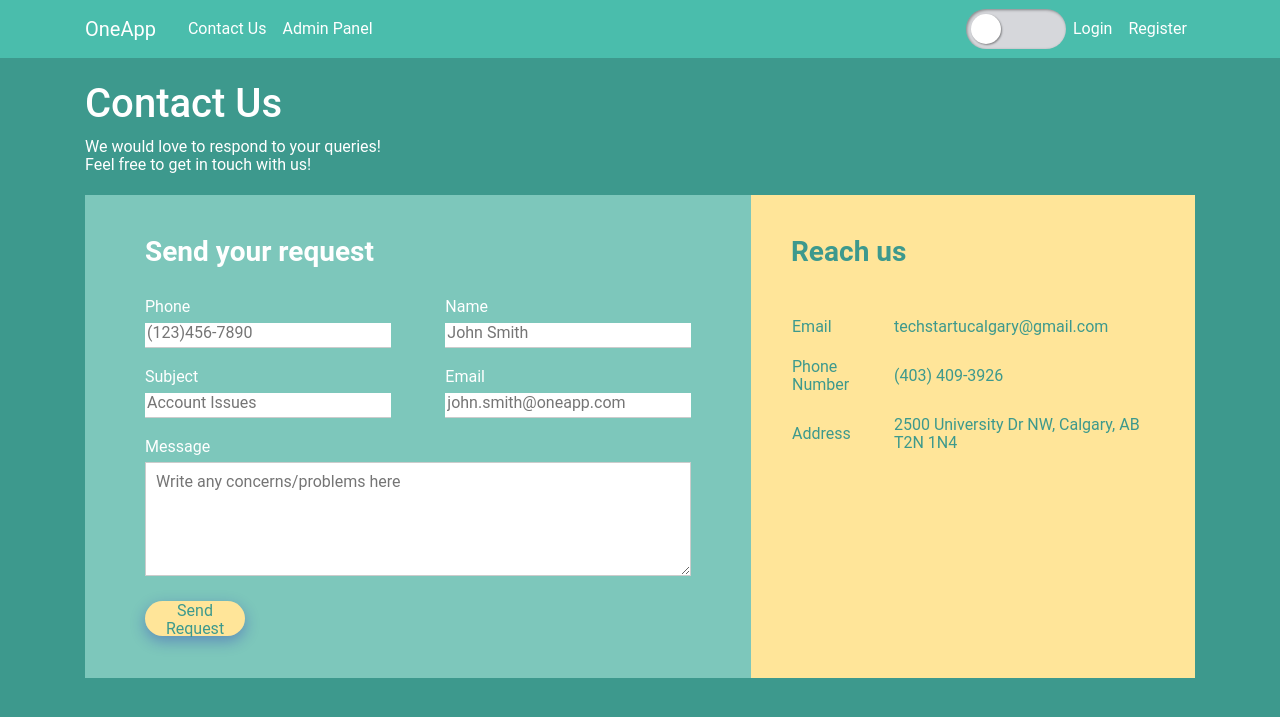
After one commit to FelixVaughan/TECHSTART, a Django app: page /contact/ in a window 1280 px wide. The commit adds this page. Shown: the top 717 px of the page. Run offline with Django 3.2, Linux system fonts and the light colour scheme; some libraries are stand-ins or nearby versions.

Commit message:
connected contact page

```diff
--- /dev/null
+++ b/users/static/users/contact.css
@@ -0,0 +1,114 @@
+.contactBox
+{
+    background: var(--content);
+    display: flex;
+}
+
+.contactBoxLeft
+{
+    flex-basis: 60%;
+    padding: 40px 60px;
+}
+
+.contactBoxRight
+{
+    flex-basis: 40%;
+    padding: 40px;
+    background-color: var(--contact);
+    color: var(--bg);
+}
+
+h1
+{
+    margin-bottom: 10px;
+
+}
+
+h3
+{
+    color: var(--font)!important;
+}
+
+#right
+{
+    color: var(--bg)!important;
+}
+
+.container p
+{
+    margin-bottom: 20px;
+}
+
+.input-row
+{
+    display: flex;
+    justify-content: space-between;
+    margin-bottom: 20px;
+}
+
+.input-row .input-group
+{
+    flex-basis: 45%;
+}
+
+input
+{
+    width: 100%;
+    border: none;
+    border-bottom: 1px solid #ccc;
+    outline: none;
+    padding-bottom: 5px;
+}
+
+textarea
+{
+    width: 100%;
+    border: 1px solid #ccc;
+    outline: none;
+    padding: 10px;
+    box-sizing: border-box;
+
+}
+
+label
+{
+    margin-bottom: 6px;
+    display: block;
+    color: var(--font);
+}
+
+.send
+{
+    background: var(--contact);
+    width: 100px;
+    border: none;
+    outline: none;
+    color: var(--bg);
+    height: 35px;
+    border-radius: 30px;
+    margin-top: 20px;
+    box-shadow: 0px 5px 15px 0px rgba(28, 0, 181, 0.3);
+}
+
+.contactBoxLeft h3
+{
+    color: #1c00b5;
+    font-weight: 600;
+    margin-bottom: 30px;
+}
+
+.contactBoxRight h3
+{
+    font-weight: 600;
+    margin-bottom: 30px;
+}
+
+tr td:first-child
+{
+    padding-right: 20px;
+}
+
+tr td
+{
+    padding-top: 20px;
+}
--- a/users/static/users/main.css
+++ b/users/static/users/main.css
@@ -11,6 +11,7 @@
   --legend: #ffffff;
   --label: #ffffff;
   --form: #ffe599;
+  --contact: #ffe599;
 }
 
 [light-mode=dark] {
@@ -26,7 +27,9 @@
   --legend: #bfc3cc;
   --label: #bfc3cc;
   --form: #17a2b8;
+  --contact: #bfc3cc;
 }
+
 * {
   font-family: 'Roboto';
   box-sizing: border-box;
@@ -40,7 +43,7 @@ body {
  }
 
  h1, h2, h3, h4 {
-   color: var(--font);
+   color: var(--font)!important;
  }
 
  h5 {
@@ -151,6 +154,10 @@ body[light-mode="dark"] .light-mode-button span:nth-child(1){
 body[light-mode=dark] .light-mode-button span:nth-child(2) {
   left: 65px;
   background-color: #141516;
+}
+
+.mode {
+  padding-top: 0px;
 }
 
 .light-mode-button {
--- a/users/templates/users/base.html
+++ b/users/templates/users/base.html
@@ -24,10 +24,10 @@
             </button>
             <div class="collapse navbar-collapse" id="navbarToggle">
                 <div class="navbar-nav mr-auto">
-                <a class="nav-item nav-link" href="{% url 'index' %}">Home</a>
+                <a class="nav-item nav-link" href="{% url 'contact' %}">Contact Us</a>
                 <a class="nav-item nav-link" href="/admin">Admin Panel</a>
             </div>
-            <div>
+            <div class="mode">
               <button
               class="light-mode-button"
               aria-label="Toggle Light Mode"
--- /dev/null
+++ b/users/templates/users/contact.html
@@ -0,0 +1,59 @@
+{% extends "users/base.html"%}
+{% load static %}
+{% block css %}
+    <link rel="stylesheet" type="text/css" href="{% static 'users/contact.css' %}">
+{% endblock %}
+{% block title %}
+    <title>Contact Us</title>
+{% endblock %}
+ {% block content %}
+            <h1>Contact Us</h1>
+            <p>We would love to respond to your queries! <br>Feel free to get in touch with us!</p>
+            <div class = "contactBox">
+                <div class="contactBoxLeft">
+                    <h3>Send your request</h3>
+                    <form>
+                        <div class="input-row">
+                            <div class="input-group">
+                                <label>Phone</label>
+                                <input type="text" placeholder="(123)456-7890">
+                            </div>
+                            <div class="input-group">
+                                <label>Name</label>
+                                <input type="text" placeholder="John Smith">
+                            </div>
+                        </div>
+                        <div class="input-row">
+                            <div class="input-group">
+                                <label>Subject</label>
+                                <input type="text" placeholder="Account Issues">
+                            </div>
+                            <div class="input-group">
+                                <label>Email</label>
+                                <input type="email" placeholder="john.smith@oneapp.com">
+                            </div>
+                        </div>
+                        <label>Message</label>
+                        <textarea rows="5" placeholder="Write any concerns/problems here"></textarea>
+                        <button class="send" type="Send">Send Request</button>
+                    </form>
+                </div>
+                <div class="contactBoxRight">
+                    <h3 id="right">Reach us</h3>
+                    <table>
+                        <tr>
+                            <td>Email</td>
+                            <td>techstartucalgary@gmail.com</td>
+                        </tr>
+                        <tr>
+                            <td>Phone Number</td>
+                            <td>(403) 409-3926</td>
+                        </tr>
+                        <tr>
+                            <td>Address</td>
+                            <td>2500 University Dr NW, Calgary, AB T2N 1N4</td>
+                        </tr>
+                    </table>
+                </div>
+            </div>
+{% endblock content %}
--- a/users/templates/users/index.html
+++ b/users/templates/users/index.html
@@ -69,7 +69,7 @@
         {% for pref in prefs %}
         <span class="badge badge-pill badge-primary">{{ pref }}</span>
         {% endfor %}
-        <form method="POST" action="{% url 'article' %}" style="margin: 0">
+        <form method="POST" action="{% url 'article' %}" target="_blank" style="margin: 0">
           {% csrf_token %}
         <div class="input-group mb-4">
           <input type="search" placeholder="Search a preference... (e.g. sports, technology, etc.)" aria-describedby="button-addon5" class="form-control" name="searched">
--- a/users/urls.py
+++ b/users/urls.py
@@ -12,6 +12,7 @@ urlpatterns = [
     path('song/', views.song, name='song'),
     path('article/', views.article_overview, name='article'),
     path('register/', views.register, name='register'),   # register page path
+    path('contact/', views.contact_page, name='contact'),
     path('login/', auth_views.LoginView.as_view(template_name='users/login.html'),
          name='login'),  # login page
     path('logout/', auth_views.LogoutView.as_view(template_name='users/logout.html'),
--- a/users/views.py
+++ b/users/views.py
@@ -102,6 +102,9 @@ def article_overview(request):
     else:
         return render(request, 'users/article.html', {})
 
+def contact_page(request):
+     return render(request, 'users/contact.html')
+
 # renders register page
 
 
```
